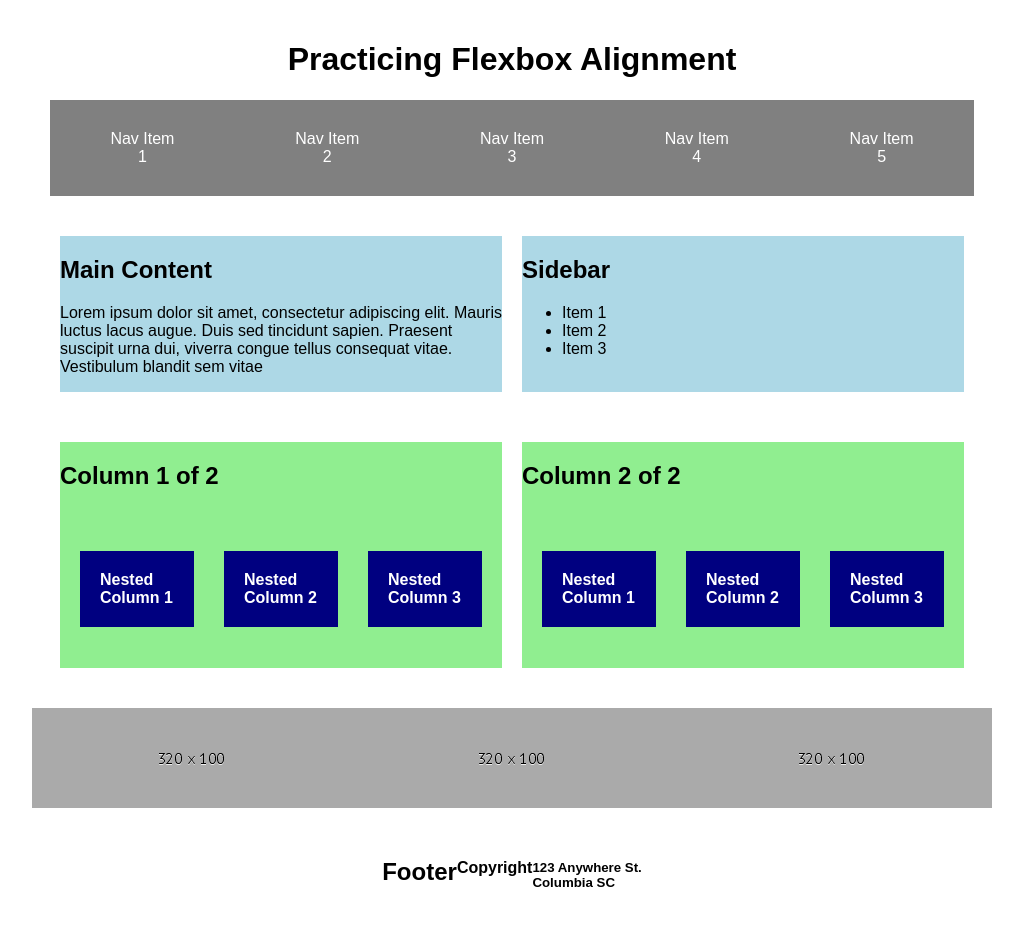
After one commit to jmccutcheon16/jmccutcheon16.github.io, a PHP site: page /assignments/a3/index.html in a window 1280 px wide. The commit adds this page. Shown: the whole page, without its empty margins (128-1151 px from the left). Run offline with PHP 8.4, Linux system fonts and the light colour scheme.

Commit message:
A3 so far

```diff
--- /dev/null
+++ b/assignments/a3/index.html
@@ -0,0 +1,101 @@
+<!DOCTYPE html>
+<html>
+    <head>
+        <link rel="stylesheet" href="styles.css">
+        <script src="script.js"></script>
+        <title>
+            Assignment 3
+        </title>
+    </head>
+    <body>
+        <div id="content">
+
+
+            <header id="main-header">
+                <h1>Practicing Flexbox Alignment</h1>
+                <nav id="main-nav">
+                    <ul>
+                        <li><a href="#">Nav Item 1</a></li>
+                        <li><a href="#">Nav Item 2</a></li>
+                        <li><a href="#">Nav Item 3</a></li>
+                        <li><a href="#">Nav Item 4</a></li>
+                        <li><a href="#">Nav Item 5</a></li>
+                    </ul>
+                </nav>
+            </header>
+
+
+
+            <div id="two-cols">
+                <section id="greater">
+                    <h2>Main Content</h2>
+                    <p>Lorem ipsum dolor sit amet, consectetur adipiscing elit. Mauris luctus
+                        lacus augue. Duis sed tincidunt sapien. Praesent suscipit urna dui,
+                        viverra congue tellus consequat vitae. Vestibulum blandit sem vitae
+                        </p>
+                </section>
+                <section>
+                    <h2>Sidebar</h2>
+                    <ul>
+                        <li>Item 1</li>
+                        <li>Item 2</li>
+                        <li>Item 3</li>
+                    </ul>
+                </section>
+            </div>
+
+
+            <div id="multi-cols">
+                <section>
+                    <h2>Column 1 of 2</h2>
+                    <div id="three-cols">
+                        <section>
+                            <h4>Nested Column 1</h4>
+                        </section>
+                        <section>
+                            <h4>Nested Column 2</h4>
+                        </section>
+                        <section>
+                            <h4>Nested Column 3</h4>
+                        </section>
+                    </div>
+                </section>
+
+                <section>
+                    <h2>Column 2 of 2</h2>
+                    <div id="three-cols">
+                        <section>
+                            <h4>Nested Column 1</h4>
+                        </section>
+                        <section>
+                            <h4>Nested Column 2</h4>
+                        </section>
+                        <section>
+                            <h4>Nested Column 3</h4>
+                        </section>
+                    </div>
+                </section>
+            </div>
+
+            <div id="images">
+                <section>
+                    <img src="placeholder.gif" alt="placeholder">
+                </section>
+                <section>
+                    <img src="placeholder.gif" alt="placeholder">
+                </section>
+                <section>
+                    <img src="placeholder.gif" alt="placeholder">
+                </section>
+            </div>
+
+
+
+            <div id="main-footer">
+                <h2>Footer</h2>
+                <h4>Copyright</h4>
+                <h5>123 Anywhere St. <br>Columbia SC</h5>
+            </div>
+        </div>
+    </body>
+</html>
--- /dev/null
+++ b/assignments/a3/styles.css
@@ -0,0 +1,84 @@
+/* BASICS */
+body{
+    font-family: Arial, Helvetica, sans-serif;
+}
+#content{
+    margin: 0px 150px;
+}
+#main-header, #main-nav ul, #two-cols, #multi-cols, #images, #main-footer{
+    padding: 10px;
+    margin: 10px;
+    justify-content: center;
+}
+#main-header h1{
+    text-align: center;
+}
+
+#two-cols section{
+    background: lightblue;
+}
+
+#multi-cols section{
+    background: lightgreen;
+
+}
+#multi-cols section h4{
+    color: white;
+    background: navy;
+}
+
+/* NAV BAR */
+#main-header li{
+    list-style-type: none;
+    background: grey;
+    padding: 30px 60px;
+    text-align: center;
+}
+#main-nav a{
+    text-decoration: none;
+    color: white;
+}
+
+/*FLEX*/
+
+#main-nav ul{
+    padding: 0;
+    margin: 0;
+    display: flex;
+    flex: auto;
+}
+
+#multi-cols section{
+    margin: 10px;
+}
+#three-cols{
+    padding: 5px;
+    display: flex;
+}
+#three-cols section{
+    display: flex;
+    padding: 5px;
+}
+#three-cols section h4{
+    padding: 20px;
+}
+
+#images section{
+    justify-content: center;
+    display: flex;
+    flex: 1;
+}
+
+
+/* Larger Screens */
+@media(min-width:900px){
+    #main-nav ul, #two-cols, #multi-cols, #images, #main-footer{
+        display: flex;
+    }
+
+    #two-cols section{
+        flex:1;
+        margin: 10px;
+    }
+
+}
--- a/inclass/jan30/styles.css
+++ b/inclass/jan30/styles.css
@@ -61,4 +61,5 @@ h1, h2, h3{
 
 
 
+
 }
```
Also changed, not shown: assignments/a3/placeholder.gif (added).
